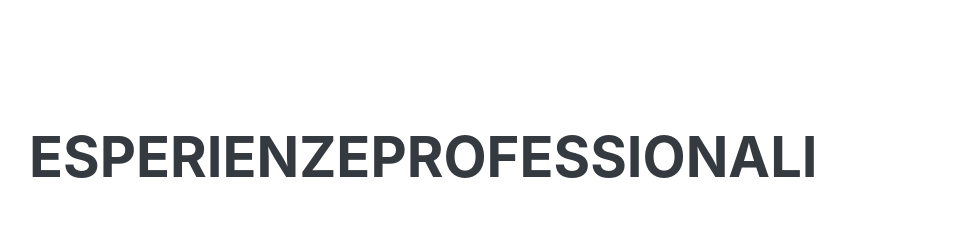
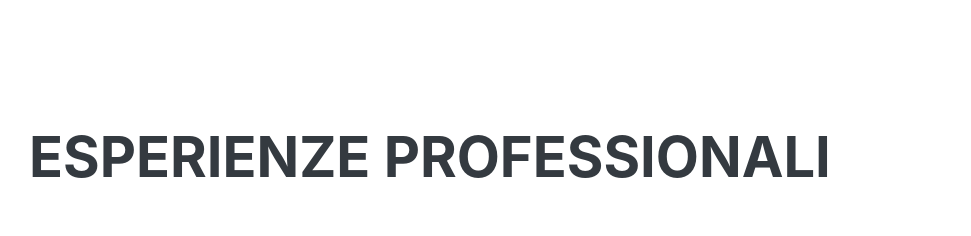
Before and after one commit to msalvati1997/msalvati1997.github.io, a plain HTML site: page index.html in a window 1280 px wide. Shown: the part 880-1116 px from the top of the page, without its empty margins (291-1262 px from the left). Drawn offline with nearby package versions, Linux system fonts and the light colour scheme; a web font is replaced by a local one.

Commit message:
fix title

```diff
--- a/index.html
+++ b/index.html
@@ -59,7 +59,7 @@
             <hr class="m-0" />
             <section class="resume-section" id="esperienzeprofessionali">
                 <div class="resume-section-content">
-                    <h2 class="mb-5">esperienzeprofessionali</h2>
+                    <h2 class="mb-5">Esperienze professionali</h2>
                     <div class="d-flex flex-column flex-md-row justify-content-between mb-5">
                         <div class="p-2 bd-highlight">
                             <div class="col s12 m10">
```
